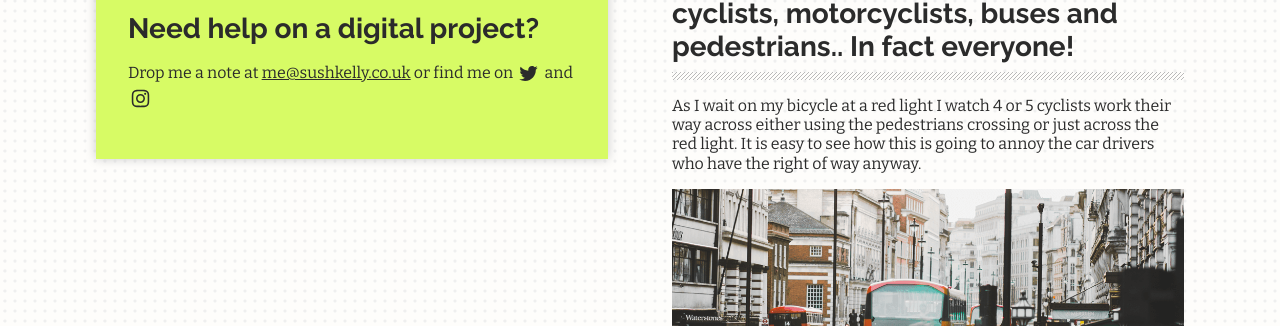
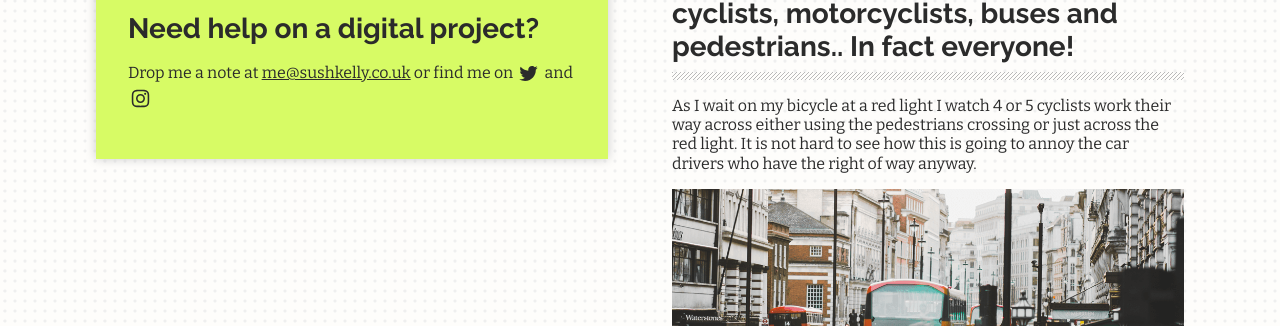
Before and after one commit to maxray/maxray.github.io, a Jekyll site: the page built from index.html, in a window 1280 px wide and 900 px high, scrolled down 770 px. Shown: the part 164-490 px from the top of the window. Built offline with Jekyll 4.4.1, drawn with Linux system fonts in a browser that asks for light colours; some of the changed text lies outside the part shown.

Commit message:
Updated We Are All Idiots Dot Dot Dot To An Extent

```diff
--- a/_posts/2018-10-04-we-are-all-idiots-dot-dot-dot-to-an-extent.markdown
+++ b/_posts/2018-10-04-we-are-all-idiots-dot-dot-dot-to-an-extent.markdown
@@ -8,7 +8,7 @@
 
 ### I have been commuting into Birmingham for about 8 weeks now, by cycle  the majority of the time. During this time I have witnessed some crazy moves by car drivers, cyclists, motorcyclists, buses and pedestrians.. In fact everyone!
 
-As I wait on my bicycle at a red light I watch 4 or 5 cyclists work their way across either using the pedestrians crossing or just across the red light. It is easy to see how this is going to annoy the car drivers who have the right of way anyway.
+As I wait on my bicycle at a red light I watch 4 or 5 cyclists work their way across either using the pedestrians crossing or just across the red light. It is not hard to see how this is going to annoy the car drivers who have the right of way anyway.
 
 ![busy.png](/uploads/busy.png)
 *Photo by Laurenz Kleinheider on Unsplash*
@@ -17,7 +17,7 @@
 
 ### Urgh {insert vehicle type here} are the worst!
 
-It is so easy to have a quick search and find threads that descend into abuse for nearly any vehicle type. Car drivers bemoaning cyclists not paying attention to the rules of the road or paying tax, Cyclists hating on those people in their 2 tonne metal boxes who don’t pay attention and want to murder us, I dare say there is a bus drivers forum somewhere where they berate us all. :)  Each camp thinks they are in teh right and the other group are all terrible.
+A quick search on the internet will find threads that descend into abuse for nearly any vehicle type. Car drivers bemoaning cyclists not paying attention to the rules of the road or paying tax, Cyclists hating on those people in their 2 tonne metal boxes who don’t pay attention and want to murder us, I dare say there is a bus drivers forum somewhere where they berate us all. :)  Each camp thinks they are in teh right and the other group are all terrible.
 
 It would be futile to expect everyone to stick to the rules 100% of the time. If we are honest then we have all probably crossed before the green man on occasion, or ridden on the pavement, or perhaps even gone through a set of lights on amber. It is the blatant ignorance to some of the basic roads rules that appear to annoy people, myself included.
 
```
